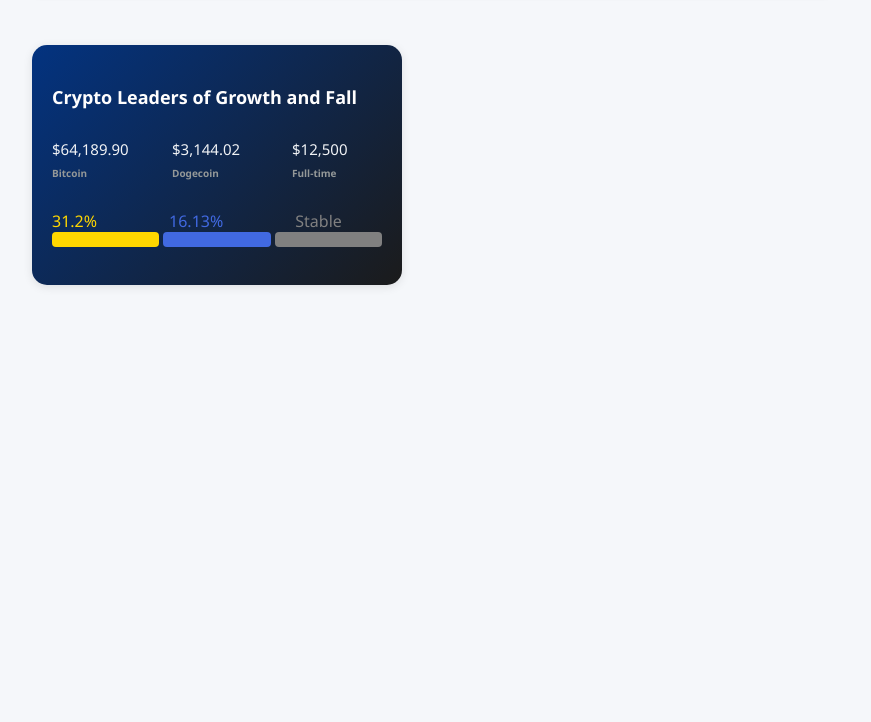
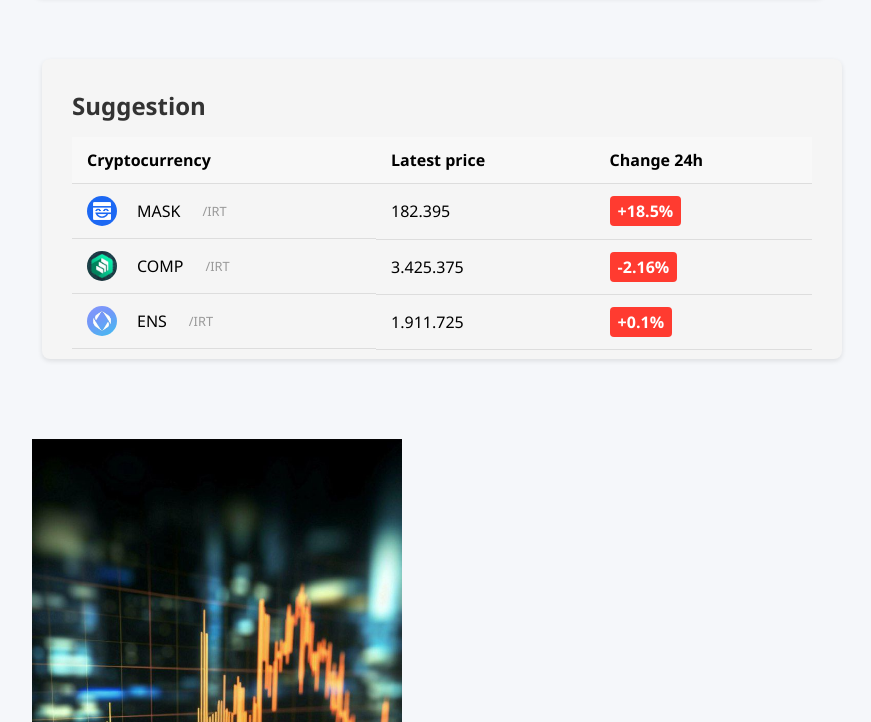
Before and after one commit to nazanin1221/Cool-P, a website: page index.html in a window 1280 px wide. Shown: the part 1278-2000 px from the top of the page, without its empty margins (88-959 px from the left). Before the commit the page ends 1613 px from the top, so only its background shows below. Drawn offline with Linux system fonts and the light colour scheme.

Commit message:
push file

```diff
--- a/STYLE/index.scss
+++ b/STYLE/index.scss
@@ -77,21 +77,22 @@
 
 .user_image {
     display: flex;
-    justify-content: center; /* Center the image horizontally */
-    align-items: center; /* Center the image vertically */
+    justify-content: center;
+    align-items: center;
     border-radius: 50%;
     width: 80px;
     height: 80px;
 }
 
 .user_image img {
-    border-radius: 50%; /* Make the image circular */
+    border-radius: 50%;
     width: 100%; /* Make sure the image fills the container */
     height: 100%; /* Make sure the image fills the container */
 }
 
 .user_name {
     font-size: 1.2em;
+    color: #fff;
     margin: 10px 0 5px;
 }
 
@@ -324,6 +325,13 @@
     width:480px;
     height:490px;}
 
+    .container-wrapper {
+    display: flex;
+    gap: 20px;
+    align-items: flex-start;
+    margin:2px;
+  }
+
   .table {
     font-family: Arial, sans-serif;
     width: 100%;
@@ -390,16 +398,20 @@
     background-color: #34c759;}
 
 .finally {
-     font-family: 'Arial', sans-serif;
+    font-family: 'Arial', sans-serif;
     background: linear-gradient(135deg, #033380 0%, #1b1b1b 100%);
     border-radius: 15px;
     padding: 20px;
     color: white;
     box-shadow: 0 2px 10px rgba(0, 0, 0, 0.1);
-    width: 370px;
-    height:240px;
+    width: 390px;
+    height:270px;
     position: relative;
-  }
+    overflow: hidden;
+    margin-left:10px;
+    margin-bottom: 60px;
+}
+
 
 .finally h3 {
     color: #fffefe;
@@ -471,3 +483,65 @@
 
   .gray {
     background-color: #808080;}
+
+    .table-two{
+    background:whitesmoke;
+    border-radius: 8px;
+    padding: 30px;
+    margin: 10px;
+    margin-bottom: 30px;
+    box-shadow: 0 2px 5px rgba(0, 0, 0, 0.1);
+    width: 350px;
+    height:300px;
+    overflow: hidden;
+    margin-left:10px;
+    margin-bottom: 60px;}
+
+  .table-two {
+    font-family: Arial, sans-serif;
+    width: 100%;
+    max-width: 800px;
+  }
+
+  .table-two h2 {
+    color: #333;
+    margin-bottom: 15px;
+     text-align: left;
+  }
+
+  .table-two table {
+    width: 100%;
+    border-collapse: collapse;
+  }
+
+  .table-two th, .table-two td {
+    padding: 12px 15px;
+    text-align: left;
+    border-bottom: 1px solid #ddd;
+  }
+
+  .table-two th {
+    background-color: #f8f8f8;
+    font-weight: bold;
+  }
+
+  .table-two tr:hover {
+    background-color: #f5f5f5;
+  }
+
+  .table-two td:first-child {
+    display: flex;
+    align-items: center;
+    gap:20px;
+  }
+
+  .table-two td img {
+    border-radius: 50%;
+    object-fit: cover;
+  }
+
+  .table-two td:first-child span.irt {
+    color: #999;
+    font-size: 0.8em;
+    margin-left: 2px;
+  }
--- a/index.html
+++ b/index.html
@@ -15,7 +15,7 @@
         </div>
         <di class="user_profile">
             <div class="user_image">
-            <img src="./Picture/5bca1bf213f230fb303d1d656ff96daa.jpg" alt="profile">
+            <img src="./Picture/images.jpg" alt="profile">
           </div>
             <p class="user_name">Marcus Robb</p>
             <p class="user_email">marcuserobb@gmail.com</p>
@@ -117,8 +117,9 @@
         </div>
       </div>
   </div>
+  <div class="container-wrapper">
         <div class="table">
-          <h2>The hottest</h2>
+          <h2>Assets</h2>
         <table>
           <thead>
             <tr>
@@ -179,6 +180,37 @@
   <div class="gray"></div>
 </div>
 </div>
+</div>
+<div class="table-two">
+    <h2>Suggestion</h2>
+        <table>
+          <thead>
+            <tr>
+              <th>Cryptocurrency</th>
+              <th>Latest price</th>
+              <th>Change 24h</th>
+            </tr>
+          </thead>
+          <tbody>
+            <tr>
+              <td><img src="./Picture/Mask.png" alt="MASK" class="mask" width="30" height="30">MASK<span class="irt">/IRT</span></td>
+              <td>182.395</td>
+              <td><span class="change-box">+18.5%</span></td>
+            </tr>
+              <tr>
+              <td><img src="./Picture/COMP.jpg" alt="COMP" class="comp" width="30" height="30">COMP<span class="irt">/IRT</span></td>
+              <td>3.425.375</td>
+              <td><span class="change-box">-2.16%</span></td>
+            </tr>
+            <tr>
+              <td><img src="./Picture/ENS.jpg" alt="ENS" class="ens" width="30" height="30">ENS<span class="irt">/IRT</span></td>
+              <td>1.911.725</td>
+              <td><span class="change-box">+0.1%</span></td>
+            </tr>
+      </tbody>
+      </table>
+</div>
+<img src="./Picture/-2147483648_-210244.jpg"  width="370" height="700" class="fun">
 </section>
  </main>
     <script>
```
Also changed, not shown: Picture/-2147483648_-210244.jpg (added), Picture/COMP.jpg (added), Picture/ENS.jpg (added), Picture/Mask.png (added), Picture/img.jpg (added), Picture/imgg.jpg (added), Picture/traidd.jpg (added), STYLE/index.css, 1 other file.
